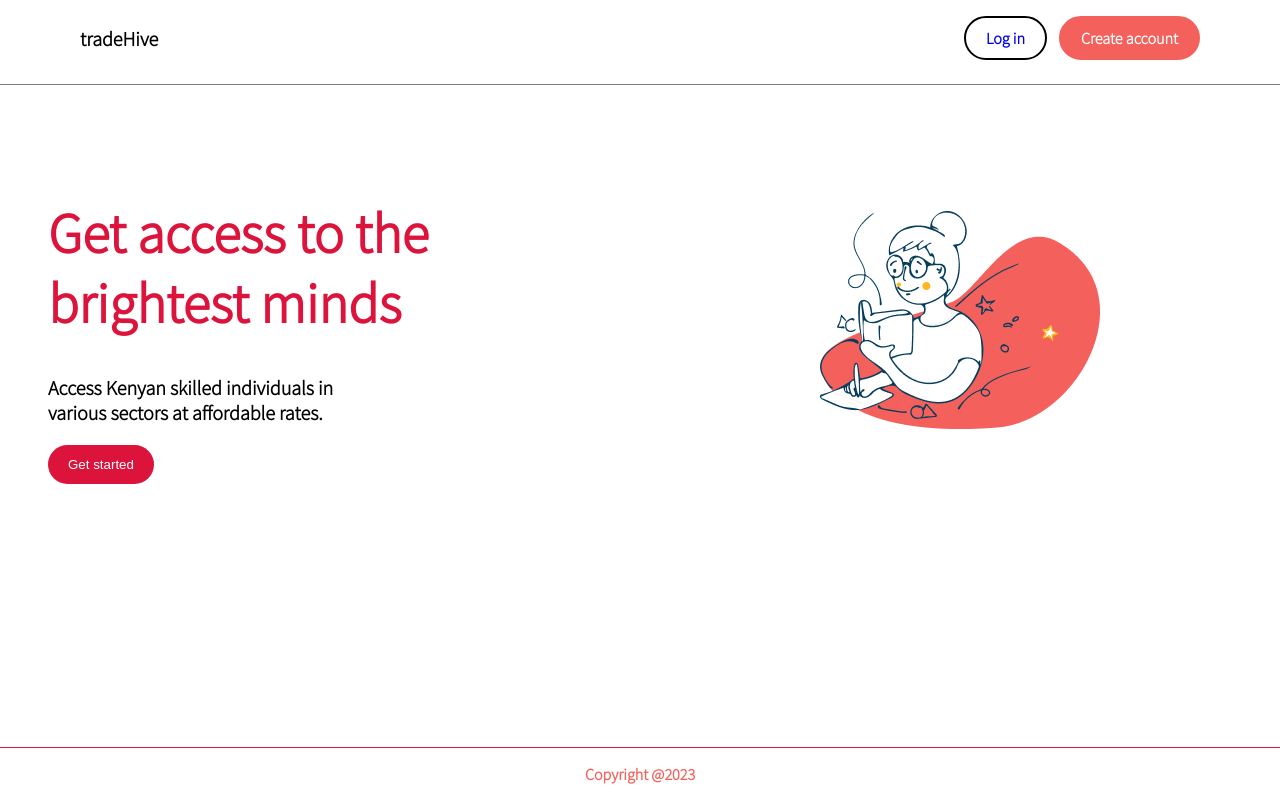
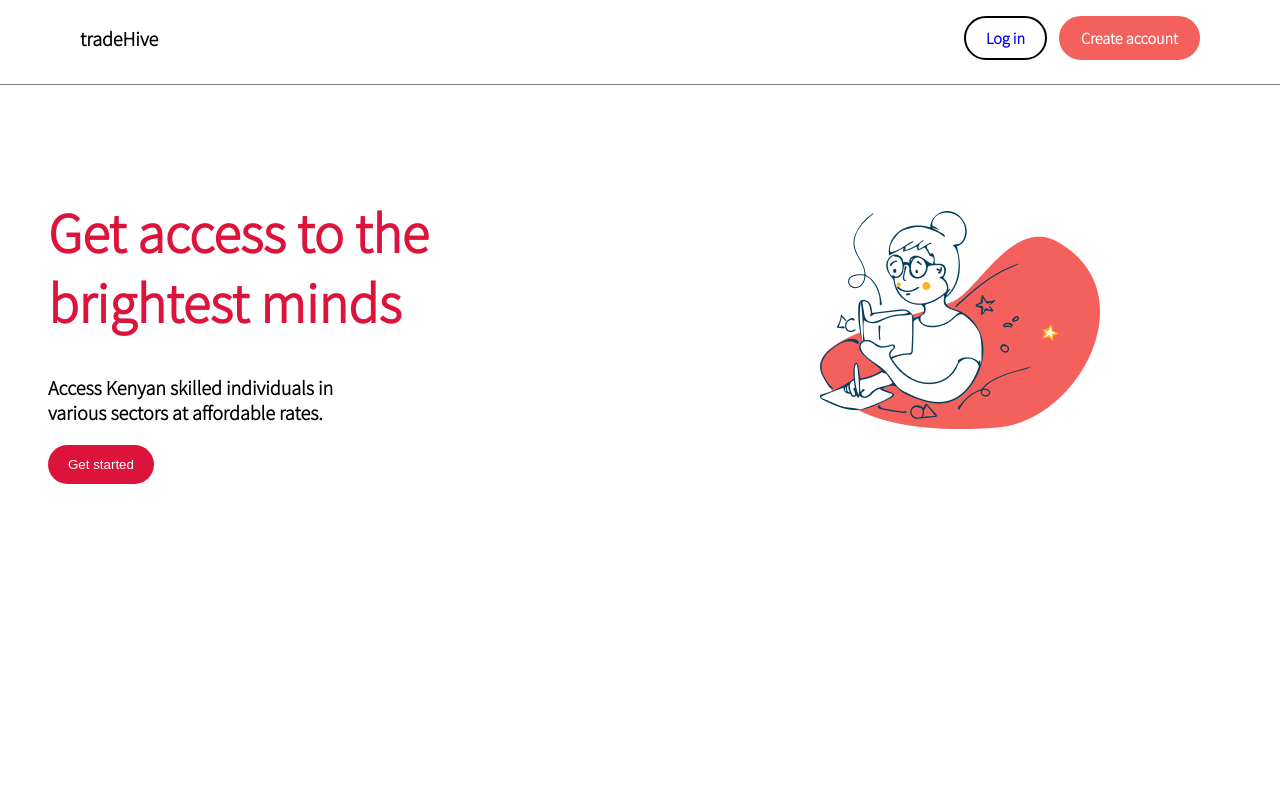
Before and after one commit to munene-m/TradeHive, a Vue app in the folder client/: page / in a window 1280 px wide. Built offline with nearby package versions, Linux system fonts and the light colour scheme.

Commit message:
Did away with the footer

```diff
--- a/client/src/App.vue
+++ b/client/src/App.vue
@@ -43,9 +43,6 @@ const handleLogout = () => {
     </header>
 
     <RouterView />
-    <footer>
-      <p>Copyright @2023</p>
-    </footer>
   </div>
 </template>
 
@@ -141,21 +138,6 @@ nav > div {
   text-decoration-thickness: 2px;
   text-decoration-color: #f4605b;
 }
-footer {
-  padding: 1em;
-  background: white;
-  border-top: 1px solid crimson;
-  position: fixed;
-  bottom: 0;
-  left: 0;
-  right: 0;
-}
-footer > p{
-  margin: 0;
-    color: #f4605b;
-    text-align: center;
-    font-weight:800;
-}
 @media only screen and (max-width: 768px) {
   nav {
     display: flex;
```
